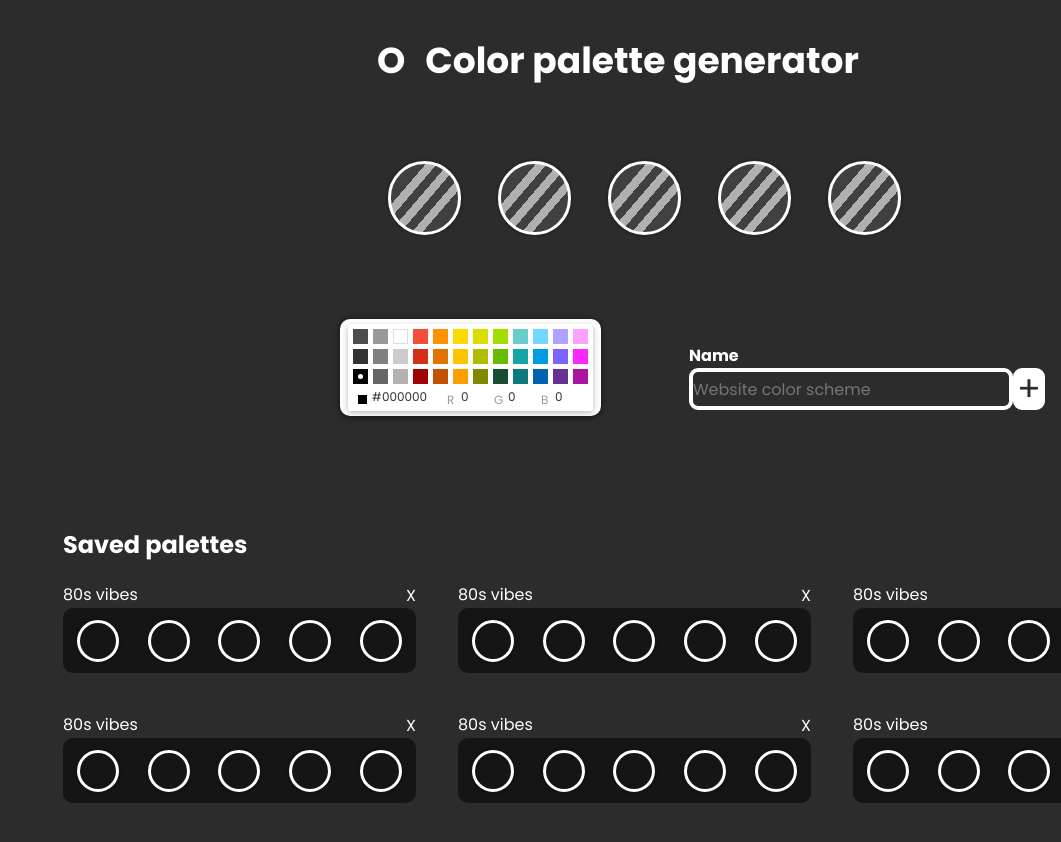
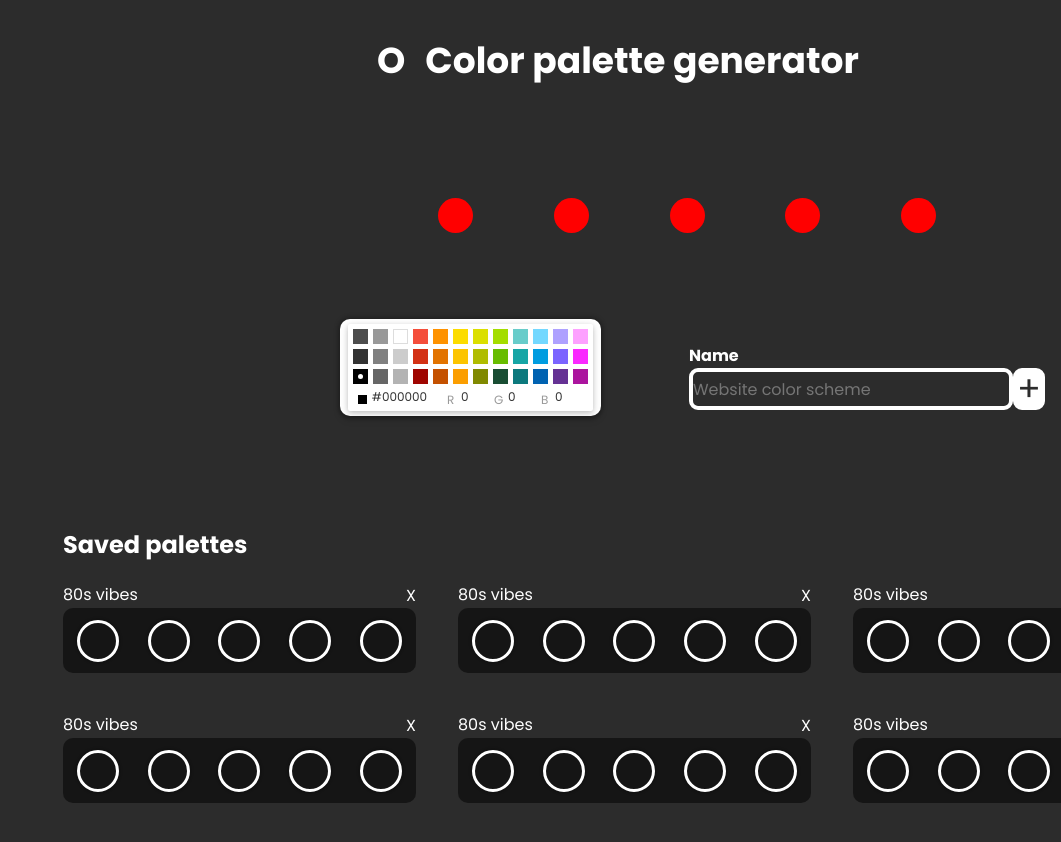
Before and after one commit to AlbertoLanchas/color-selector, a React (Create React App) app: page / in a window 1280 px wide. Shown: the top 842 px of the page, without its empty margins (219-1280 px from the left). Built offline with nearby package versions, Linux system fonts and the light colour scheme.

Commit message:
divs circles to radio buttons
Signed-off-by: AlbertoLanchas <albertolsn7@gmail.com>

```diff
--- a/src/components/Circle.jsx
+++ /dev/null
@@ -1,8 +0,0 @@
-import React from "react";
-import "../scss/Palette.scss";
-
-const Circle = () => {
-  return <input type="button" className="Palette-circle" />;
-};
-
-export default Circle;
--- a/src/components/Palette.jsx
+++ b/src/components/Palette.jsx
@@ -1,6 +1,7 @@
 import React, { useEffect, useState } from "react";
 import { CompactPicker } from "react-color";
-import Circle from "./Circle";
+import { circles } from "./data";
+
 import "../scss/Palette.scss";
 
 const Palette = () => {
@@ -10,30 +11,42 @@ const Palette = () => {
   const { hex } = color;
   const handleChange = (color) => setColor(color);
 
-  const addColor = () => {
-    setActive(hex);
+  const addColor = (id, colour) => {
+    if (hex) {
+      setActive(hex);
+      circles[id].colour = hex;
+    } else {
+      return;
+    }
   };
 
   useEffect(() => {
-    console.log("el value del hex", hex);
-    console.log("el value del active", active);
-    addColor();
+    console.log("hex", hex);
+    console.log("active", active);
+    console.log(circles[0].colour);
   }, [color, active]);
+
   return (
     <>
       <div className="Palette">
         <div className="Palette-circles">
-          {}
-          <input
-            type="button"
-            className="Palette-circle"
-            style={{ background: active }}
-            onFocus={() => addColor()}
-          />
-          <Circle style={{ background: active }} onFocus={() => addColor()} />
-          <Circle />
-          <Circle />
-          <Circle />
+          {circles.map(({ id, colour }) => {
+            return (
+              <label className="custom-radio-btn">
+                <input
+                  key={id}
+                  type="radio"
+                  name="buton"
+                  className="Palette-circle"
+                />
+                <span
+                  className="checkmark"
+                  style={{ background: colour }}
+                  onClick={() => addColor(id, colour)}
+                ></span>
+              </label>
+            );
+          })}
         </div>
         <div className="Palette-palette">
           <CompactPicker color={color} onChangeComplete={handleChange} />
--- a/src/components/Saved.jsx
+++ b/src/components/Saved.jsx
@@ -18,7 +18,7 @@ const Saved = () => {
             <div className="Item-circle"></div>
             <div className="Item-circle"></div>
           </div>
-        </div>{" "}
+        </div>
         <div className="Item">
           <div className="Item-header">
             <h3 className="Item-header--title">80s vibes</h3>
--- a/src/components/data.js
+++ b/src/components/data.js
@@ -1,7 +1,7 @@
 export const circles = [
-  { id: "1" },
-  { id: "2" },
-  { id: "3" },
-  { id: "4" },
-  { id: "5" },
+  { id: "0", colour: "red" },
+  { id: "1", colour: "red" },
+  { id: "2", colour: "red" },
+  { id: "3", colour: "red" },
+  { id: "4", colour: "red" },
 ];
--- a/src/scss/Palette.scss
+++ b/src/scss/Palette.scss
@@ -39,7 +39,7 @@
     border: 3px solid #ffffff;
     border-radius: 50%;
     box-shadow: 0px 0px 2px 2px rgba(0, 0, 0, 0.15);
-    &:focus {
+    &:checked {
       transform: scale(1.2);
       border: 3px solid rgb(0, 183, 255);
     }
@@ -96,3 +96,42 @@
   display: flex;
   justify-content: space-between;
 }
+
+// STYLES TO RADIO BUTTONS
+.custom-radio-btn {
+  --size: 35px;
+  border-radius: 50%;
+  cursor: pointer;
+  position: relative;
+  margin-left: 50px;
+}
+
+/* IMPORTANT hidden the normal checkbox */
+.custom-radio-btn input {
+  display: none;
+}
+
+/* checkmark */
+
+.custom-radio-btn .checkmark {
+  --gap: 1px;
+  --border: 0.5px;
+  --check-color: green;
+  width: var(--size);
+  height: var(--size);
+  border-radius: 50%;
+  position: absolute;
+}
+
+.custom-radio-btn input:checked ~ .checkmark {
+  border: 4px solid blue;
+  transform: scale(1.2);
+  background-origin: content-box;
+  background-repeat: no-repeat;
+  background-image: radial-gradient(
+    circle at center,
+    var(--check-color)
+      calc((var(--size) - (var(--border) * 2) - (var(--gap) * 2)) / 2),
+    rgba(255, 255, 255, 0) 0
+  );
+}
```
